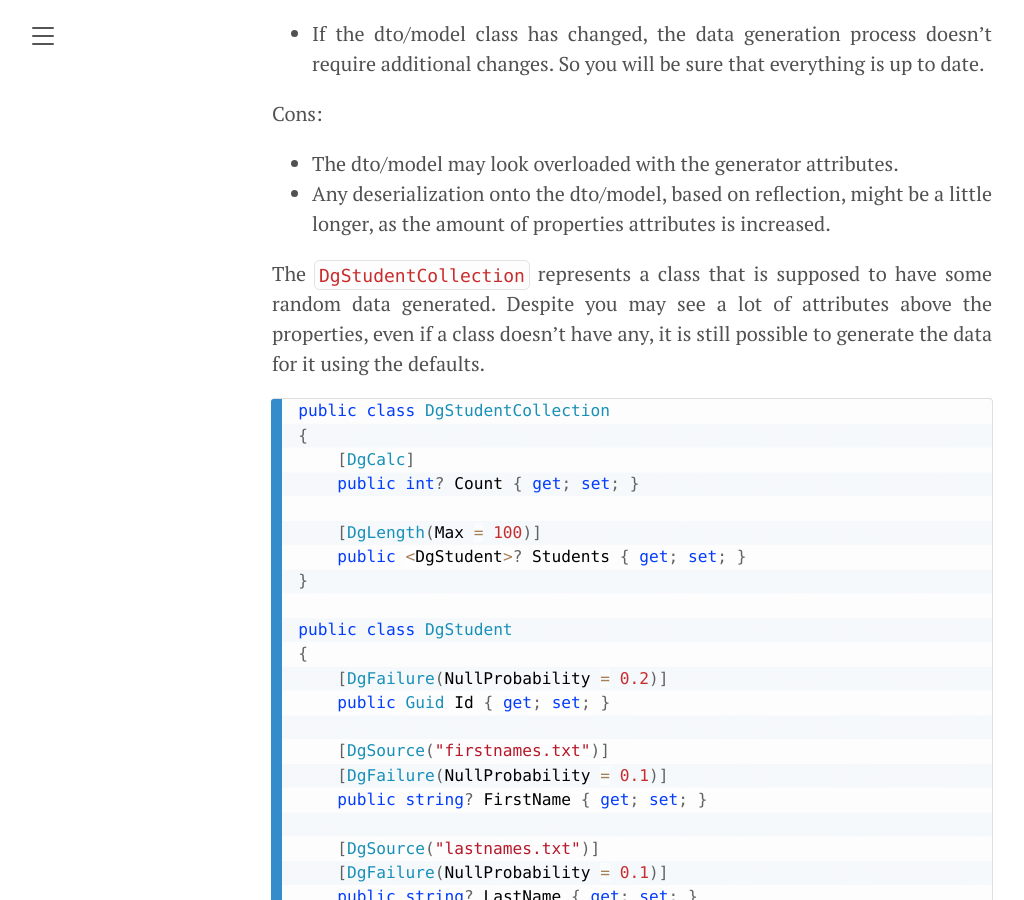
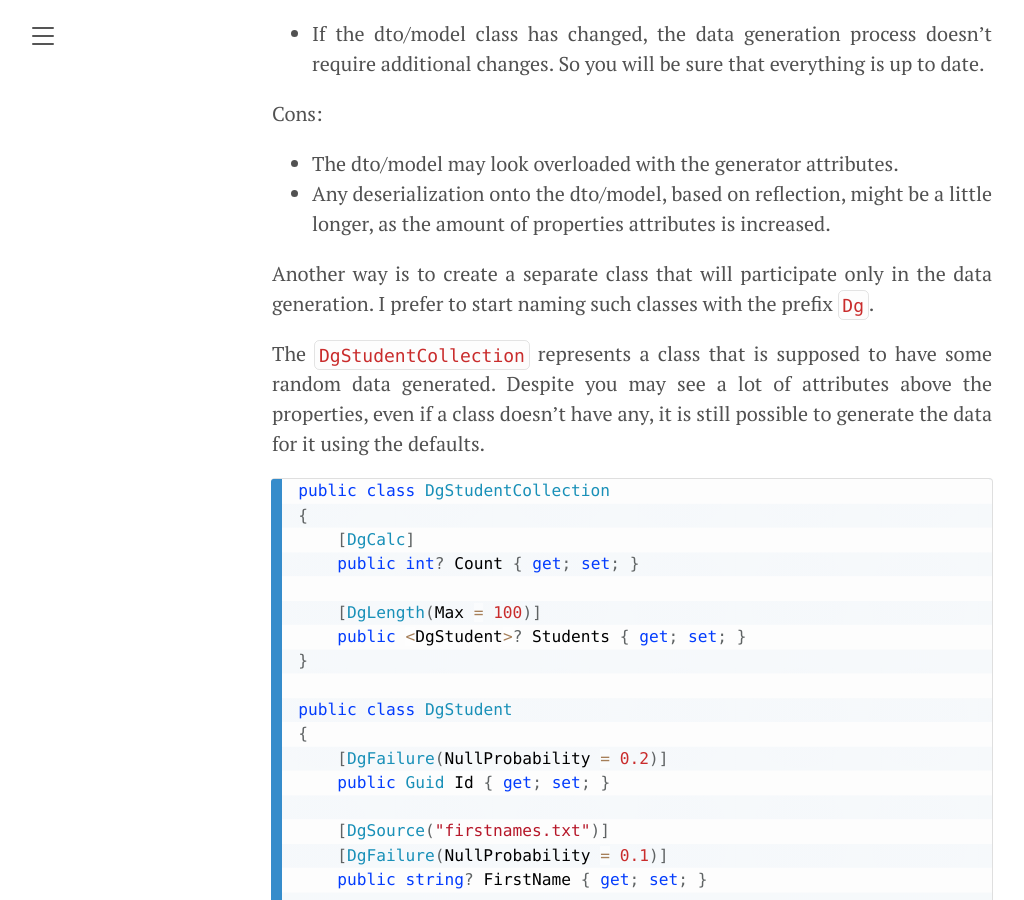
Before and after one commit to akovanev/kovanev.github.io, a Jekyll site: the page built from _posts/2020-09-07-Data-generator-attributes.md, in a window 1280 px wide and 900 px high, scrolled down 543 px. Shown: the whole window, without its empty margins (8-1032 px from the left). Built offline with Jekyll 4.4.1, drawn with Linux system fonts in a browser that asks for light colours.

Commit message:
dg attributes

```diff
--- a/_posts/2020-09-07-Data-generator-attributes.md
+++ b/_posts/2020-09-07-Data-generator-attributes.md
@@ -17,6 +17,8 @@ Cons:
 
 * The dto/model may look overloaded with the generator attributes.
 * Any deserialization onto the dto/model, based on reflection, might be a little longer, as the amount of properties attributes is increased.
+
+Another way is to create a separate class that will participate only in the data generation. I prefer to start naming such classes with the prefix `Dg`.
 
 The `DgStudentCollection` represents a class that is supposed to have some random data generated. Despite you may see a lot of attributes above the properties, even if a class doesn't have any, it is still possible to generate the data for it using the defaults.
 
```
